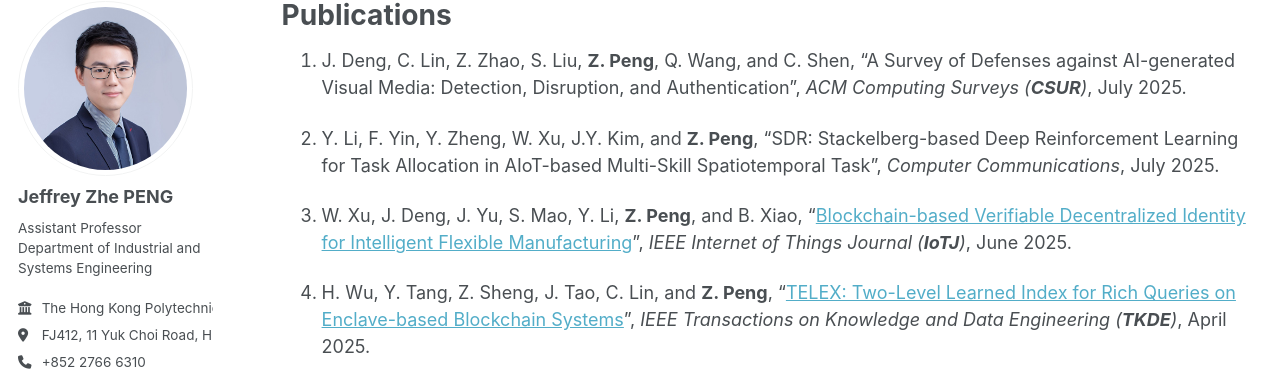
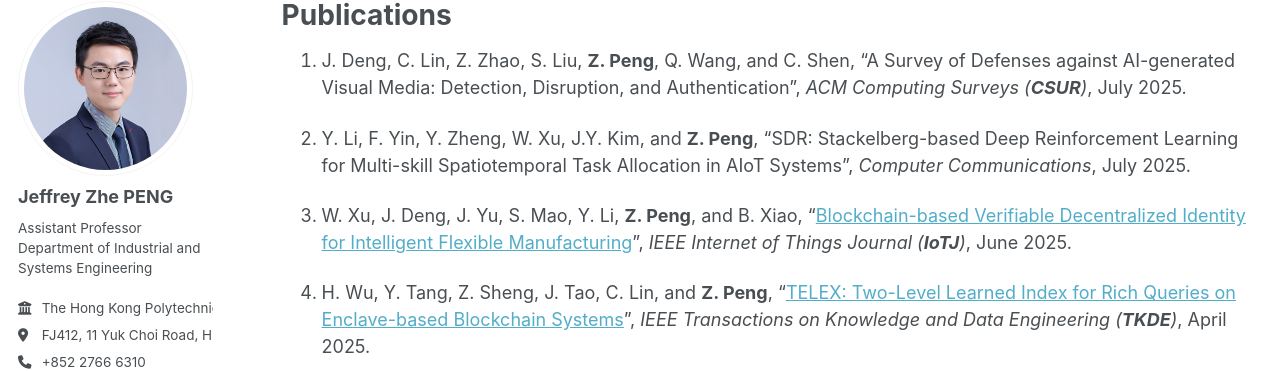
Before and after one commit to PENG-Zhe/peng-zhe.github.io, a Jekyll site: the page built from _pages/publications.md, in a window 1280 px wide and 900 px high. Shown: the part 105-476 px from the top of the window. Built offline with Jekyll 4.4.1, drawn with Linux system fonts in a browser that asks for light colours; some web fonts are replaced.

Commit message:
Update publications.md

```diff
--- a/_pages/publications.md
+++ b/_pages/publications.md
@@ -6,7 +6,7 @@ layout: archive
 
 1. J. Deng, C. Lin, Z. Zhao, S. Liu, **Z. Peng**, Q. Wang, and C. Shen, "A Survey of Defenses against AI-generated Visual Media: Detection, Disruption, and Authentication", _ACM Computing Surveys (**CSUR**)_, July 2025.
 
-1. Y. Li, F. Yin, Y. Zheng, W. Xu, J.Y. Kim, and **Z. Peng**, "SDR: Stackelberg-based Deep Reinforcement Learning for Task Allocation in AIoT-based Multi-Skill Spatiotemporal Task", _Computer Communications_, July 2025.
+1. Y. Li, F. Yin, Y. Zheng, W. Xu, J.Y. Kim, and **Z. Peng**, "SDR: Stackelberg-based Deep Reinforcement Learning for Multi-skill Spatiotemporal Task Allocation in AIoT Systems", _Computer Communications_, July 2025.
 
 1. W. Xu, J. Deng, J. Yu, S. Mao, Y. Li, **Z. Peng**, and B. Xiao, "[Blockchain-based Verifiable Decentralized Identity for Intelligent Flexible Manufacturing](https://ieeexplore.ieee.org/document/11025828)", _IEEE Internet of Things Journal (**IoTJ**)_, June 2025.
 
```
